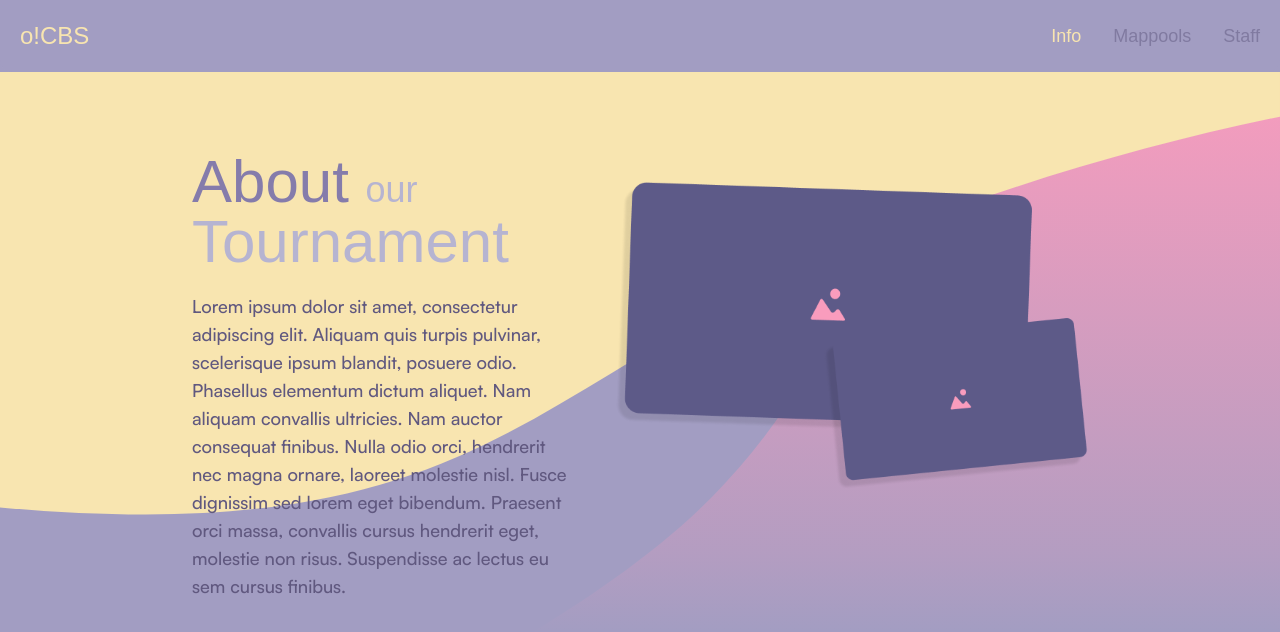
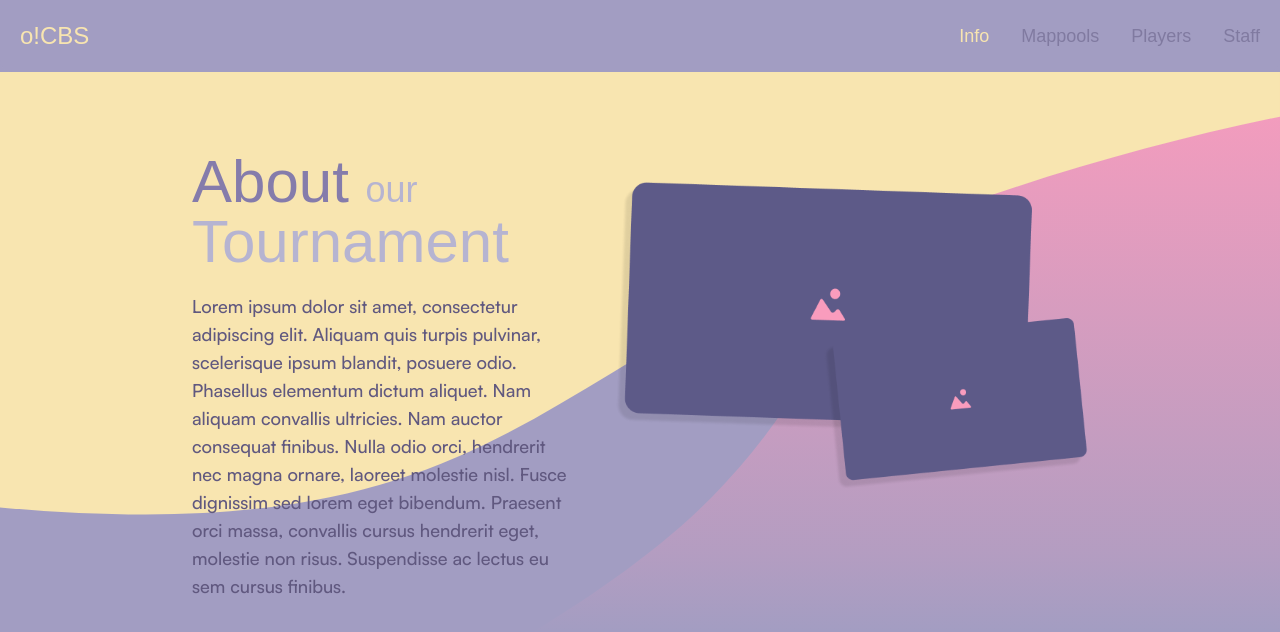
Before and after one commit to rrex971/ocbs-website, a React (Create React App) app: page /info in a window 1280 px wide. Shown: the top 632 px of the page. Built offline with nearby package versions, Linux system fonts and the light colour scheme; a web font is replaced by a local one.

Commit message:
Placeholder players page, updated navbar

```diff
--- a/src/components/Navbar.js
+++ b/src/components/Navbar.js
@@ -9,6 +9,7 @@ const Navbar = () => {
         <ul className="flex md:space-x-8 space-x-3 text-sm md:text-lg font-head text-logan-800">
           <li><NavLink to="/info" className={({ isActive }) => (isActive ? "text-banana-mania-100 opacity-100" : "navbar-link opacity-50 hover:opacity-100 transition-opacity duration-300 transition-colors duration-300 ease-in-out")}>Info</NavLink></li>
           <li><NavLink to="/mappools" className={({ isActive }) => (isActive ? "text-carnation-pink-100 opacity-100" : "navbar-link opacity-50 hover:opacity-100 transition-opacity duration-300 transition-colors duration-300 ease-in-out")}>Mappools</NavLink></li>
+          <li><NavLink to="/players" className={({ isActive }) => (isActive ? "text-banana-mania-100 opacity-100" : "navbar-link opacity-50 hover:opacity-100 transition-opacity duration-300 transition-colors duration-300 ease-in-out")}>Players</NavLink></li>
           <li><NavLink to="/staff" className={({ isActive }) => (isActive ? "text-banana-mania-100 opacity-100" : "navbar-link opacity-50 hover:opacity-100 transition-opacity duration-300 transition-colors duration-300 ease-in-out")}>Staff</NavLink></li>
         </ul>
       </div>
--- /dev/null
+++ b/src/screens/Players.js
@@ -0,0 +1,7 @@
+import React from 'react';
+
+const Players = () => {
+  return <div>Players Screen</div>;
+};
+
+export default Players;
```
